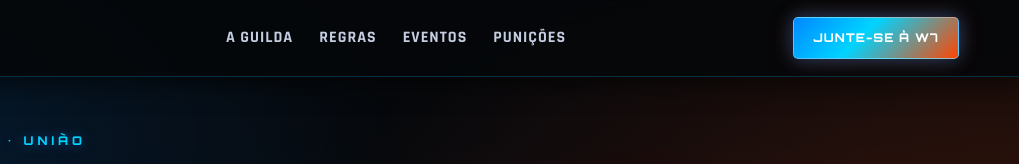
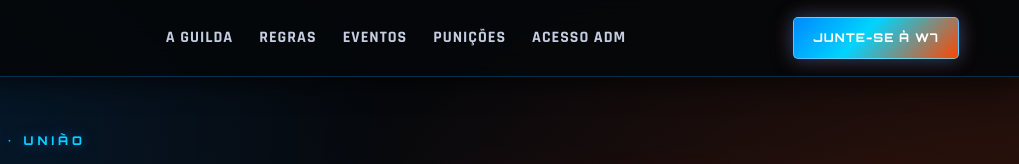
Before and after one commit to amandaroberttaa96-beep/w7-franca, a plain HTML site: page index.html in a window 1280 px wide. Shown: the top 164 px of the page, 261-1280 px from the left. Drawn offline with nearby package versions, Linux system fonts and the light colour scheme; no server answers.

Commit message:
Move ADM access into main navigation

```diff
--- a/index.html
+++ b/index.html
@@ -78,7 +78,7 @@ footer{padding:28px 0;border-top:1px solid rgba(0,180,255,.2);color:#7f8ba2;font
 .events-grid{display:grid;grid-template-columns:repeat(auto-fit,minmax(260px,1fr));gap:16px}
 .event-card{padding:22px;border:1px solid rgba(0,160,255,.25);border-radius:7px;background:linear-gradient(145deg,#0d1928,#17100f);box-shadow:0 0 20px #0088ff12}
 .event-card h3{font-size:18px;margin:0 0 10px;color:#fff}.event-date{color:var(--cyan);font-weight:700;letter-spacing:1px}.event-card p{color:var(--muted);white-space:pre-wrap}.events-empty{text-align:center;color:var(--muted)}
-.admin-access{max-width:760px;margin:auto;text-align:center}.admin-toggle{border:1px solid #ff754b66;background:#0b1018;color:#aab5c7;padding:10px 16px;border-radius:4px;font:700 11px Orbitron;letter-spacing:1px;cursor:pointer}
+.admin-access{max-width:760px;margin:auto;text-align:center}.admin-toggle{border:1px solid #ff754b66;background:#0b1018;color:#aab5c7;padding:10px 16px;border-radius:4px;font:700 11px Orbitron;letter-spacing:1px;cursor:pointer}nav .admin-nav-link{border:0;background:transparent;color:#c5cee0;font:inherit;font-size:16px;font-weight:700;letter-spacing:1px;text-transform:uppercase;cursor:pointer;padding:0}nav .admin-nav-link:hover{color:#fff;text-shadow:0 0 12px var(--cyan)}
 #admin-panel{margin-top:25px;padding:24px;border:1px solid var(--line);border-radius:7px;background:linear-gradient(145deg,#0b1420,#120d0c);text-align:left}
 .admin-form{display:grid;gap:10px;max-width:600px;margin:0 auto 24px}.admin-form label{color:#c5cee0;font-weight:700}.admin-form input,.admin-form textarea{width:100%;padding:12px;border:1px solid #34516c;border-radius:4px;background:#070c13;color:#fff;font:16px Rajdhani}.admin-form input:focus,.admin-form textarea:focus{outline:1px solid var(--cyan)}
 .admin-form .btn{cursor:pointer;margin-top:8px}.admin-form [type=checkbox]{width:auto}.publish-check{display:flex;align-items:center;gap:9px}
@@ -100,7 +100,7 @@ footer{padding:28px 0;border-top:1px solid rgba(0,180,255,.2);color:#7f8ba2;font
 <body>
 <header><div class="wrap nav">
   <a class="brand" href="#inicio"><img id="w7-header-logo" class="brand-logo" alt="Logo W7 França"><span>W7 <em>FRANÇA</em></span></a>
-  <nav><a href="#guilda">A Guilda</a><a href="#regras">Regras</a><a href="#eventos">Eventos</a><a href="#punicoes">Punições</a></nav>
+  <nav><a href="#guilda">A Guilda</a><a href="#regras">Regras</a><a href="#eventos">Eventos</a><a href="#punicoes">Punições</a><button class="admin-nav-link" id="admin-toggle" type="button">Acesso ADM</button></nav>
   <a class="nav-cta" href="https://wa.me/555491362965?text=Ol%C3%A1%21%20Tenho%20interesse%20em%20entrar%20na%20guilda%20W7%20Fran%C3%A7a." target="_blank" rel="noopener noreferrer">Junte-se à W7</a>
 </div></header>
 <main>
@@ -174,7 +174,6 @@ footer{padding:28px 0;border-top:1px solid rgba(0,180,255,.2);color:#7f8ba2;font
 </section>
 <section class="wrap" id="admin">
  <div class="admin-access">
-  <button class="admin-toggle" id="admin-toggle" type="button">⚙ ACESSO ADM</button>
   <div id="admin-panel" hidden>
    <div class="section-head"><div class="section-kicker">ÁREA RESTRITA</div><h2>Painel administrativo</h2><p>Entre com a conta de administrador para publicar e gerenciar os eventos.</p></div>
    <form id="admin-login" class="admin-form">
```
